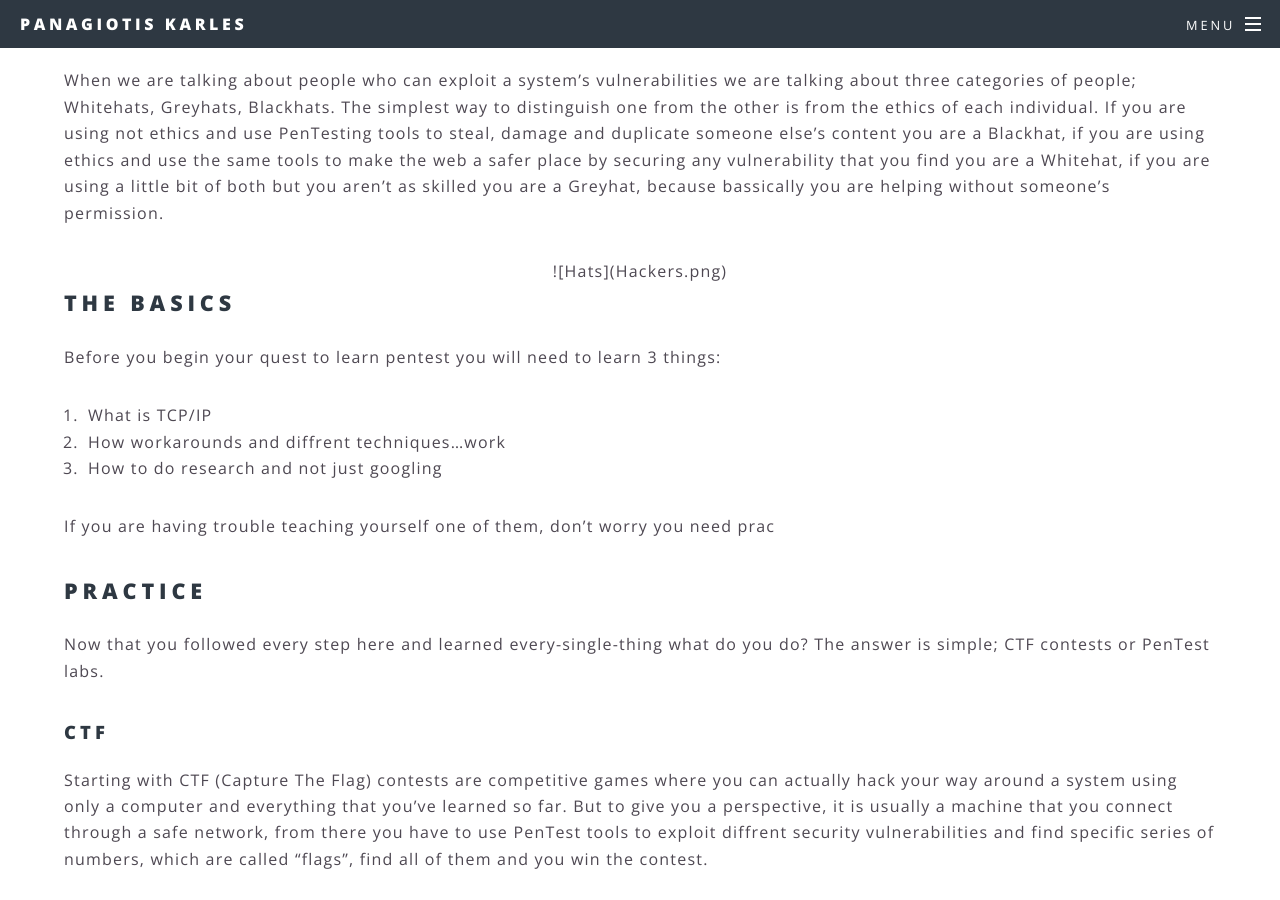
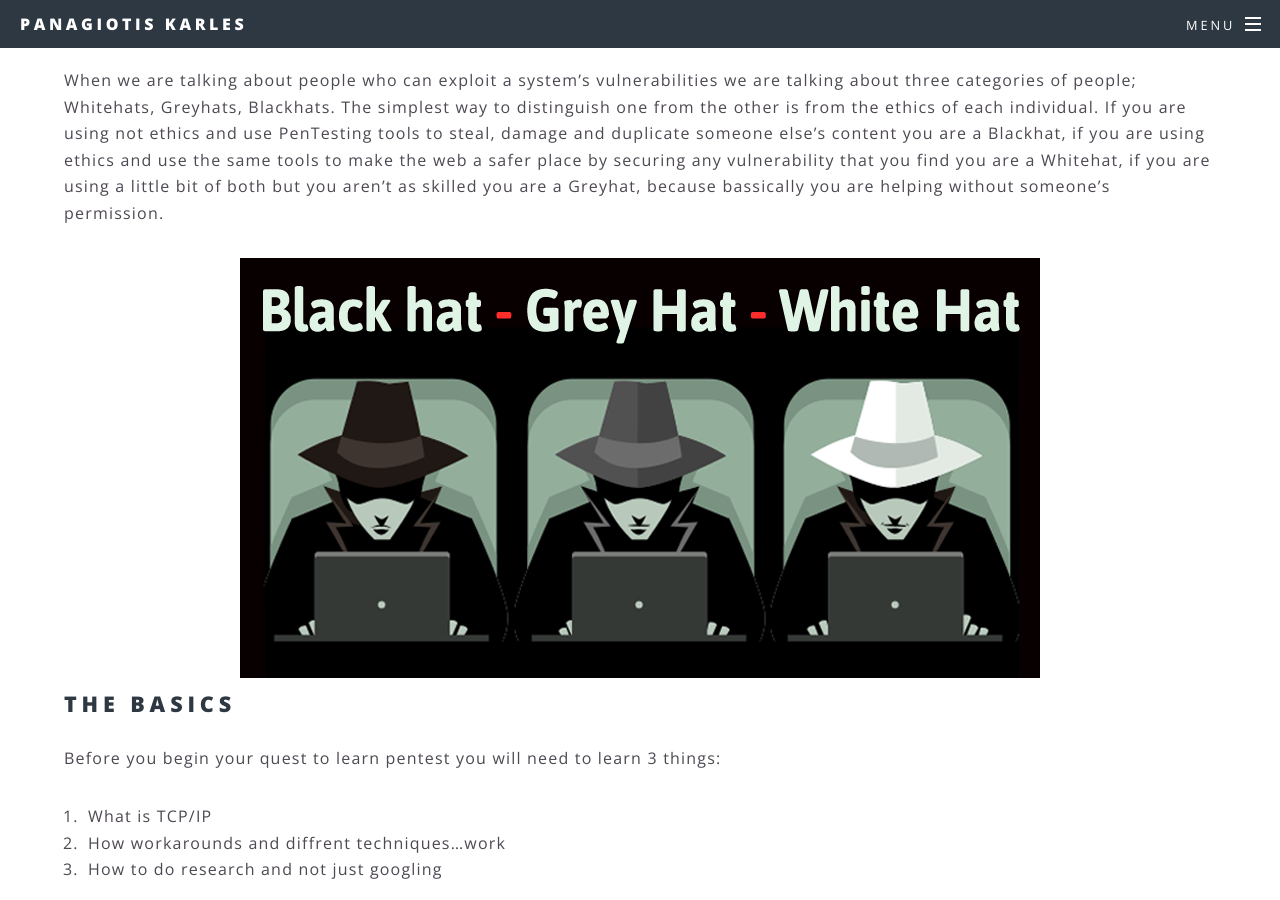
Before and after one commit to KarlesP/karlesp.github.io, a Jekyll site: the page built from security/intro.md, in a window 1280 px wide and 900 px high, scrolled down 1169 px. Built offline with Jekyll 4.4.1, drawn with Linux system fonts in a browser that asks for light colours; our own code applies the rules of GitHub Pages for plain Markdown files.

Commit message:
Update intro.md

```diff
--- a/security/intro.md
+++ b/security/intro.md
@@ -20,7 +20,7 @@ Now if you exclude the last part, everything else is basically *illegal* if you
 When we are talking about people who can exploit a system's vulnerabilities we are talking about three categories of people; Whitehats, Greyhats, Blackhats. The simplest way to distinguish one from the other is from the ethics of each individual. If you are using not ethics and use PenTesting tools to steal, damage and duplicate someone else's content you are a Blackhat, if you are using ethics and use the same tools to make the web a safer place by securing any vulnerability that you find you are a Whitehat, if you are using a little bit of both but you aren't as skilled you are a Greyhat, because bassically you are helping without someone's permission.
 
 <div align="center">
-  ![Hats](Hackers.png)
+  <img src="Hackers.png" alt="Hats">
 </div>
 
 ## The Basics
```
